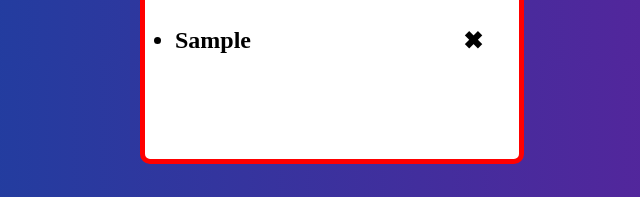
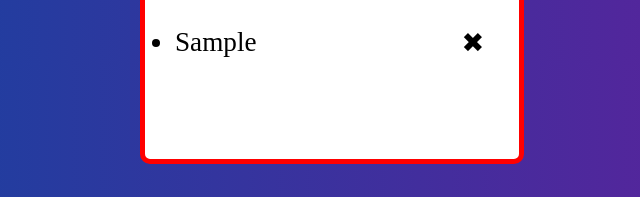
Before and after one commit to Tpspirit/To-Do-List, a plain HTML site: page index.html in a window 1280 px wide. Both pictures are taken after typing "Sample" into the empty fields and a click on the button "Add". Shown: the part 235-432 px from the top of the page, 308-948 px from the left. Drawn offline with Linux system fonts and the light colour scheme.

Commit message:
Add files via upload

```diff
--- a/style.css
+++ b/style.css
@@ -74,7 +74,7 @@
 .item_list li {
   cursor: pointer;
   word-wrap: break-word;
-  font-weight: 600;
+  font-size: 1.7rem;
 }
 
 .item_list li span {
```
